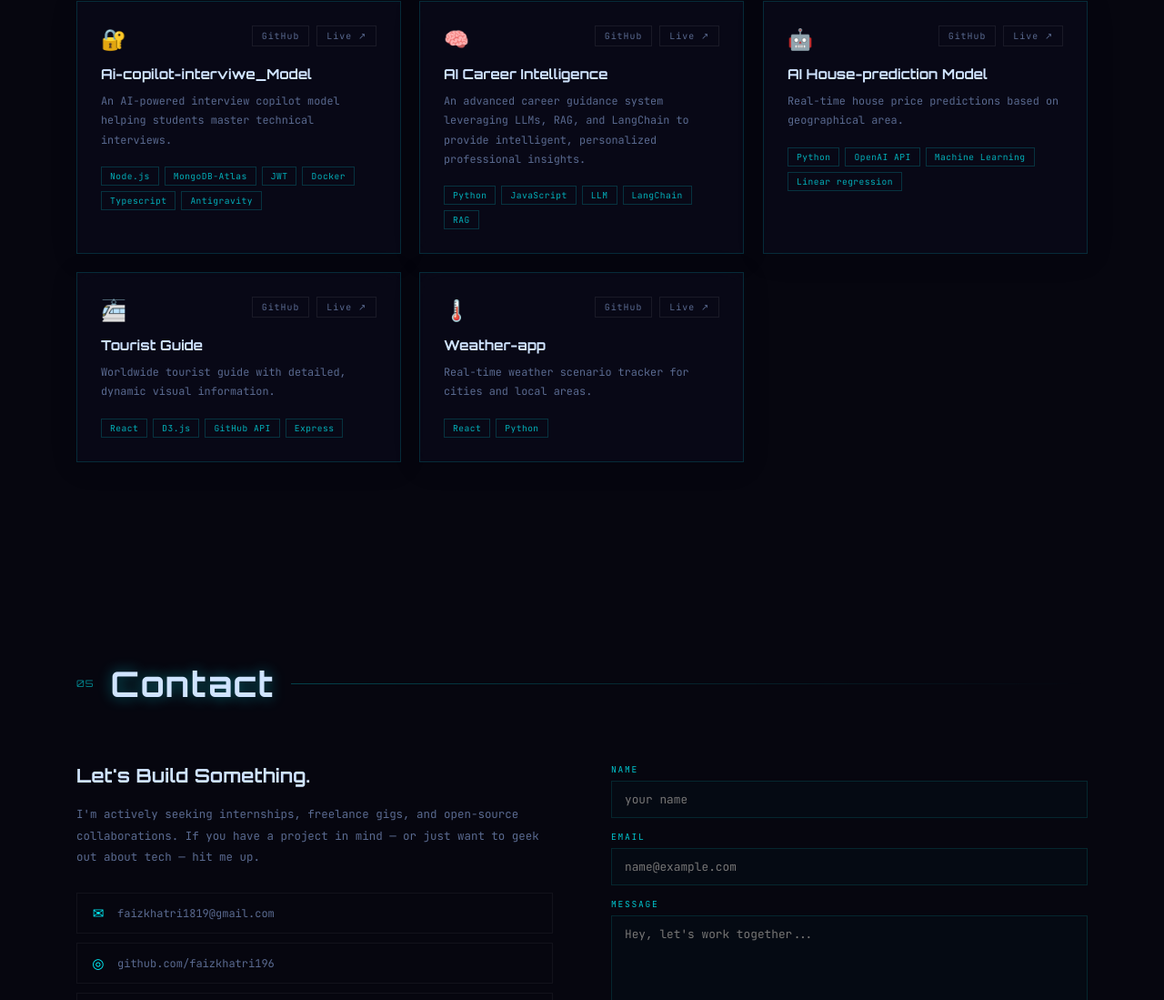
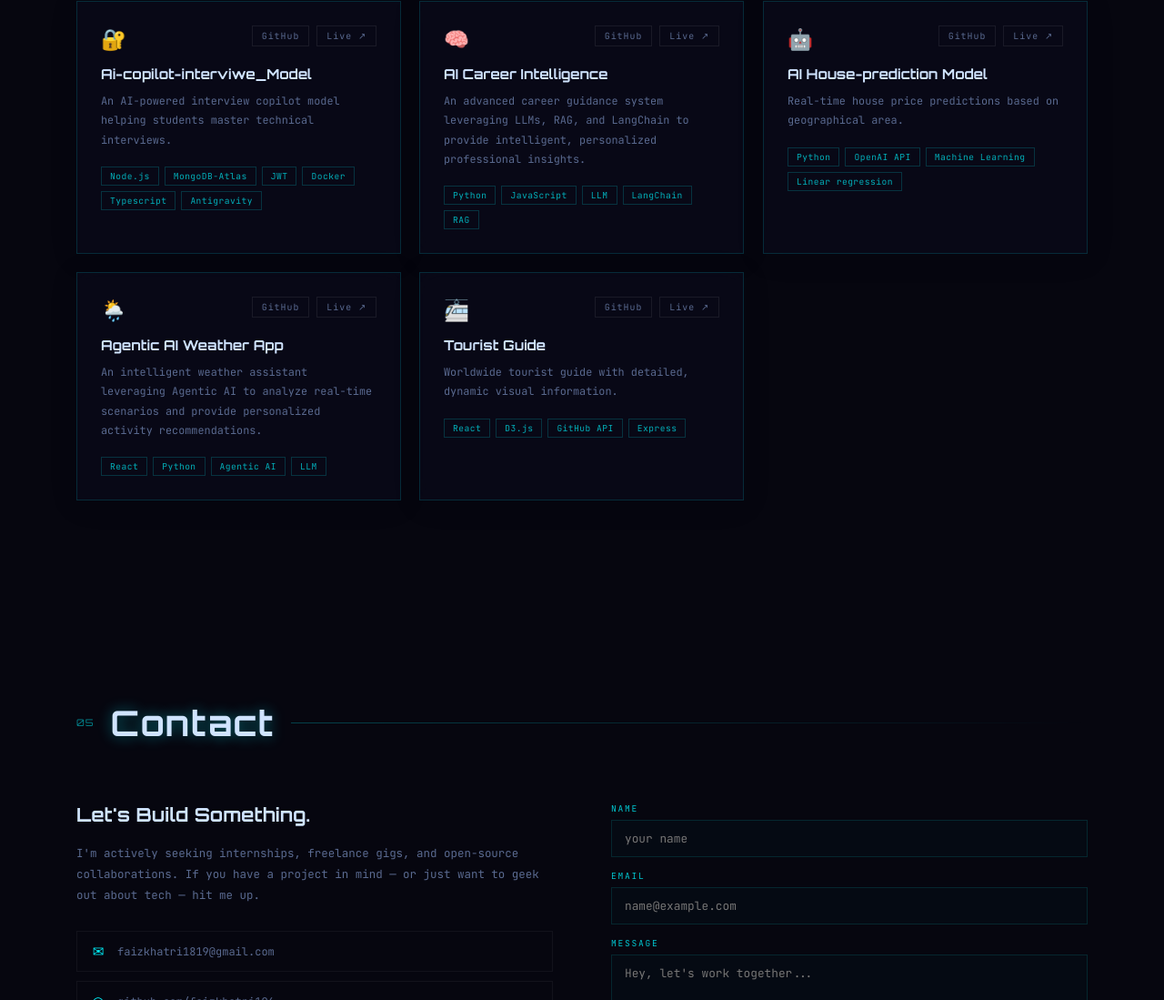
Before and after one commit to faizkhatri196/FAIZ, a plain HTML site: page index.html in a window 1280 px wide. Shown: the part 3442-4541 px from the top of the page at 91% size. Drawn offline with Linux system fonts and the light colour scheme.

Commit message:
Update weather app to Agentic AI Weather App, group it with AI projects, and update locales

```diff
--- a/index.html
+++ b/index.html
@@ -408,6 +408,22 @@
       <!-- Project 4 -->
       <div class="proj-card fu d4">
         <div class="proj-top">
+          <span class="proj-icon">🌦️</span>
+          <div class="proj-acts">
+            <a href="https://github.com/faizkhatri196/wether_app" class="proj-link" target="_blank">GitHub</a>
+            <a href="https://wether-app-sg6a.vercel.app" class="proj-link" target="_blank">Live ↗</a>
+          </div>
+        </div>
+        <h3 class="proj-name">Agentic AI Weather App</h3>
+        <p class="proj-desc" data-i18n="projects.p4_desc">All city's & area weather give present time scenario base.</p>
+        <div class="tags">
+          <span class="tag">React</span><span class="tag">Python</span><span class="tag">Agentic AI</span><span class="tag">LLM</span>
+        </div>
+      </div>
+
+      <!-- Project 5 -->
+      <div class="proj-card fu d5">
+        <div class="proj-top">
           <span class="proj-icon">🚈</span>
           <div class="proj-acts">
             <a href="https://github.com/faizkhatri196/TOURIST-GUIDE." class="proj-link" target="_blank">GitHub</a>
@@ -419,22 +435,6 @@
         <div class="tags">
           <span class="tag">React</span><span class="tag">D3.js</span><span class="tag">GitHub API</span><span
             class="tag">Express</span>
-        </div>
-      </div>
-
-      <!-- Project 5 -->
-      <div class="proj-card fu d5">
-        <div class="proj-top">
-          <span class="proj-icon">🌡️</span>
-          <div class="proj-acts">
-            <a href="https://github.com/faizkhatri196/wether_app" class="proj-link" target="_blank">GitHub</a>
-            <a href="https://wether-app-sg6a.vercel.app" class="proj-link" target="_blank">Live ↗</a>
-          </div>
-        </div>
-        <h3 class="proj-name">Weather-app</h3>
-        <p class="proj-desc" data-i18n="projects.p4_desc">All city's & area weather give present time scenario base.</p>
-        <div class="tags">
-          <span class="tag">React</span><span class="tag">Python</span>
         </div>
       </div>
     </div>
--- a/locales/en.js
+++ b/locales/en.js
@@ -60,7 +60,7 @@ window.locale_en = {
     "p1_desc": "An advanced career guidance system leveraging LLMs, RAG, and LangChain to provide intelligent, personalized professional insights.",
     "p2_desc": "Real-time house price predictions based on geographical area.",
     "p3_desc": "Worldwide tourist guide with detailed, dynamic visual information.",
-    "p4_desc": "Real-time weather scenario tracker for cities and local areas.",
+    "p4_desc": "An intelligent weather assistant leveraging Agentic AI to analyze real-time scenarios and provide personalized activity recommendations.",
     "p5_desc": "An AI-powered interview copilot model helping students master technical interviews."
   },
   "contact": {
--- a/locales/es.js
+++ b/locales/es.js
@@ -60,7 +60,7 @@ window.locale_es = {
     "p1_desc": "Un sistema avanzado de orientación profesional que aprovecha LLMs, RAG y LangChain para brindar información profesional inteligente y personalizada.",
     "p2_desc": "Modelo de predicción de precios de viviendas en tiempo real según el área geográfica.",
     "p3_desc": "Guía turística mundial con información visual detallada y dinámica.",
-    "p4_desc": "Rastreador en tiempo real de condiciones meteorológicas para ciudades y áreas locales.",
+    "p4_desc": "Un asistente meteorológico inteligente que aprovecha la IA Agéntica para analizar escenarios en tiempo real y proporcionar recomendaciones de actividades personalizadas.",
     "p5_desc": "Un modelo de copiloto de entrevista impulsado por IA para ayudar a estudiantes a dominar entrevistas técnicas."
   },
   "contact": {
--- a/locales/hi.js
+++ b/locales/hi.js
@@ -60,7 +60,7 @@ window.locale_hi = {
     "p1_desc": "एलएलएम, आरएजी और लैंगचैन का लाभ उठाकर बुद्धिमान, व्यक्तिगत पेशेवर अंतर्दृष्टि प्रदान करने वाली एक उन्नत करियर मार्गदर्शन प्रणाली।",
     "p2_desc": "भौगोलिक क्षेत्र के आधार पर वास्तविक समय में घर की कीमत का अनुमान लगाने वाला मॉडल।",
     "p3_desc": "विस्तृत, गतिशील दृश्य जानकारी के साथ विश्वव्यापी पर्यटक गाइड।",
-    "p4_desc": "शहरों और स्थानीय क्षेत्रों के लिए वास्तविक समय में मौसम परिदृश्य ट्रैकर।",
+    "p4_desc": "वास्तविक समय के मौसम परिदृश्यों का विश्लेषण करने और व्यक्तिगत गतिविधि सिफारिशें प्रदान करने के लिए एजेंटिक एआई का लाभ उठाने वाला एक बुद्धिमान मौसम सहायक।",
     "p5_desc": "छात्रों को तकनीकी साक्षात्कार में महारत हासिल करने में मदद करने वाला एक एआई-संचालित साक्षात्कार कोपायलट मॉडल।"
   },
   "contact": {
--- a/locales/ja.js
+++ b/locales/ja.js
@@ -60,7 +60,7 @@ window.locale_ja = {
     "p1_desc": "LLM、RAG、LangChainを活用して、インテリジェントでパーソナライズされたキャリアの洞察を提供する高度なキャリアガイダンスシステム。",
     "p2_desc": "エリア情報に基づいて、リアルタイムに住宅価格を予測する機械学習モデル。",
     "p3_desc": "詳細でダイナミックな視覚情報を備えた、グローバル対応の観光ガイドシステム。",
-    "p4_desc": "都市やローカルエリアのリアルタイムの気象状況を追跡するウェザーアプリケーション。",
+    "p4_desc": "エージェンティックAIを活用してリアルタイムの気象状況を分析し、パーソナライズされたアクティビティの推奨事項を提供するインテリジェントな天気アシスタント。",
     "p5_desc": "学生が技術面接の対策を効率的に行えるように支援するAI搭載の面接コパイロットモデル。"
   },
   "contact": {
```
